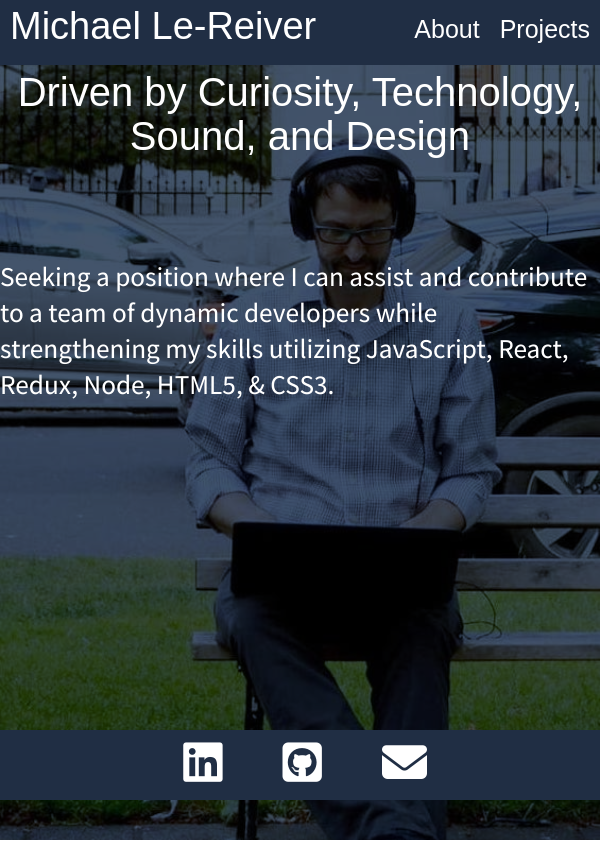
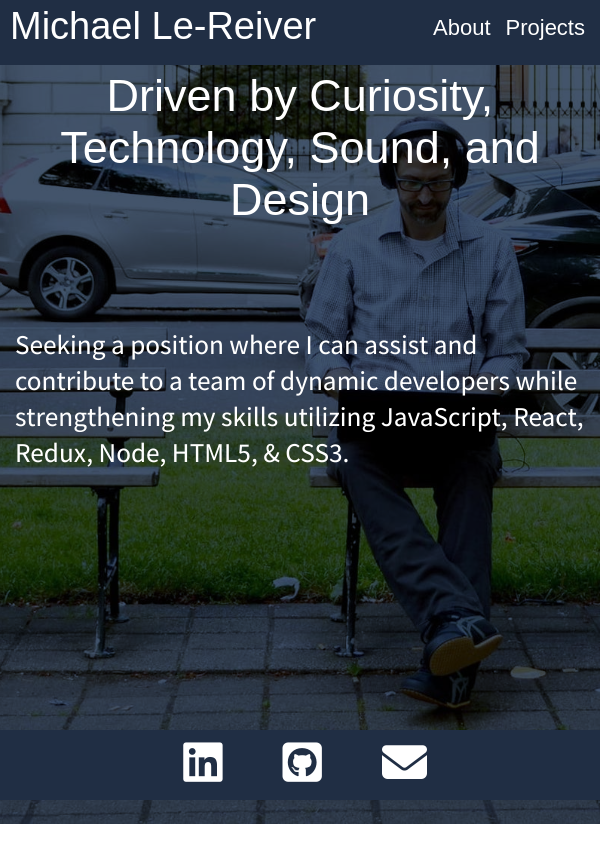
Before and after one commit to LeReiver/new-portfolio, a React (Create React App) app: page /about in a window 600 px wide. Built offline with nearby package versions, Linux system fonts and the light colour scheme; a web font is replaced by a local one.

Commit message:
fixed nav spacing on small devices, adjusted text on about page

```diff
--- a/src/components/about/about.css
+++ b/src/components/about/about.css
@@ -1,5 +1,5 @@
 section {
-  height: 100vh;
+  height: 98vh;
 }
 
 .about-title {
@@ -8,6 +8,7 @@ section {
   color: white;
   font-size: 45px;
   font-weight: 400;
+  width: 600px;
 }
 
 p, p.p2 {
@@ -31,14 +32,43 @@ p.p2.left.about {
 
 #about {
   margin-top: -320px;
-  background-image: url('../../images/hero4.jpg');
   background-color: rgb(67, 84, 107);
   background-blend-mode: multiply;
-  background-position: left top;
+  background-image: url('../../images/hero4.jpg');
+  background-position: top center;
   background-repeat: no-repeat;
   background-size: cover;
   z-index: 0;
 }
+
+
+@media only screen and (min-width: 400px) {
+  .about-title {
+    margin-top: 400px;
+    padding: 30px 5px 50px 5px;
+  }
+
+  p.p2.left.about {
+    font-size: 170%;
+    padding-bottom: 100px;
+    width: 95%;
+  }
+}
+
+@media only screen and (max-width: 600px) {
+  .about-title {
+    margin-top: 400px;
+    width: 500px;
+  }
+
+  #about {
+    margin-top: -360px;
+    margin-bottom: 20px;
+    background-position: top right;
+  }
+}
+
+
 
 @media only screen and (max-width: 550px) {
 
@@ -76,25 +106,15 @@ section {
     padding: 50px 0;
     font-size: 38px;
     line-height: 110%;
+    width: 300px;
   }
 
   p.p2.left.about {
     font-size: 190%;
-    margin-left: 20px;
+    text-align: start;
+    width: 95%;
   }
 
-}
-
-@media only screen and (max-width: 600px) {
-  .about-title {
-    margin-top: 400px;
-  }
-
-  #about {
-    margin-top: -360px;
-    margin-bottom: 20px;
-    background-image: url('../../images/hero4-sm.jpeg');
-  }
 }
 
 @media only screen and (max-width: 420px) {
@@ -103,26 +123,12 @@ section {
     padding: 50px 0;
     font-size: 38px;
     line-height: 110%;
+    width: 300px;
   }
 
   p.p2.left.about {
     font-size: 150%;
-    margin-left: 20px;
     margin-top: -60px;
   }
 
 }
-
-@media only screen and (min-width: 400px) {
-  .about-title {
-    margin-top: 400px;
-    padding: 30px 5px 50px 5px;
-    font-size: 40px;
-    line-height: 110%;
-  }
-
-  p.p2.left.about {
-    font-size: 170%;
-    padding-bottom: 100px;
-  }
-}
--- a/src/components/header/header.css
+++ b/src/components/header/header.css
@@ -1,6 +1,4 @@
 header {
-  /* background-color: rgb(29, 71, 126);
-   */
   background-color: rgb(32, 46, 68);
   height: 60px;
   padding: 10px 40px;
@@ -40,7 +38,6 @@ nav a:visited {
 nav .navWide {
   display: none;
   margin: 0 auto;
-  transition: 0.8s;
 }
 
 nav .navWide .wideDiv {
@@ -50,9 +47,7 @@ nav .navWide .wideDiv {
 nav .navWide .wideDiv a {
   text-decoration: none;
   display: inline-block;
-  transition: 0.8s;
-  margin: 5px 20px 0 0;
-  transition: 0.8s;
+  margin: 5px 15px 0 0;
 }
 
 nav .navWide .wideDiv a:hover {
@@ -83,7 +78,7 @@ nav .navNarrow .narrowLinks a {
   float: right;
   clear: both;
   margin: 10px 100px 30px 0;
-  background-color: rgb(32, 46, 68);
+  background-color: transparent;
   height: 200%;
   width: 50%;
 }
@@ -96,7 +91,6 @@ nav .navNarrow .narrowLinks a {
   nav .navWide {
     display: block;
     transition: 0.8s;
-    background-color: rgb(32, 46, 68);
     padding: 10px;
     float: right;
     margin-right: 100px;
@@ -118,6 +112,11 @@ nav .navNarrow .narrowLinks a {
     background-color: rgb(32, 46, 68);
     height: 200%;
   }
+
+
+nav .navNarrow .narrowLinks a {
+  background-color: rgb(32, 46, 68)
+}
 
 
   nav .navNarrow i {
@@ -143,7 +142,13 @@ nav .navNarrow .narrowLinks a {
   .header-title {
     margin-left: -30px;
   }
+
+  nav .navWide {
+    margin-right: 30px;
+  }
+
 }
+
 @media only screen and (max-width: 600px) {
 
   header {
@@ -159,18 +164,16 @@ nav .navNarrow .narrowLinks a {
     padding-bottom: 15px;
   }
 
-  nav {
-    margin-right: -20px;
-  }
 
   nav .navWide {
     margin-top: 0;
+    margin-right: 40px;
     padding: 0;
-    font-size: 25px;
+    font-size: 22px;
   }
 
   nav .navNarrow i {
-    margin-right: 100px;
+    margin-right: 60px;
     margin-top: 7px;
   }
 
@@ -182,10 +185,11 @@ nav .navNarrow .narrowLinks a {
 
   nav .navNarrow .narrowLinks a {
     width: 100%;
-    margin-right: 55px;
+    margin-right: 35px;
     font-size: 28px;
     margin-top: -35px;
     padding: 5%;
+    background-color: rgb(32, 46, 68)
   }
 
 
@@ -193,8 +197,12 @@ nav .navNarrow .narrowLinks a {
 
 @media only screen and (max-width: 350px) {
   .navNarrow {
-    margin-right: -30px;
+    margin-right: -20px;
   }
+
+  nav .navNarrow i {
+    margin-right: 80px;
+}
 
   .header-title {
     font-size: 220%;
--- a/src/components/main/main.css
+++ b/src/components/main/main.css
@@ -34,7 +34,7 @@ p.p2.heading {
   background-image: url('../../images/hero3.jpg');
   background-color: rgb(67, 84, 107);
   background-blend-mode: multiply;
-  background-position: left top;
+  background-position: top left;
   background-repeat: no-repeat;
   background-size: cover;
   z-index: 0;
```
